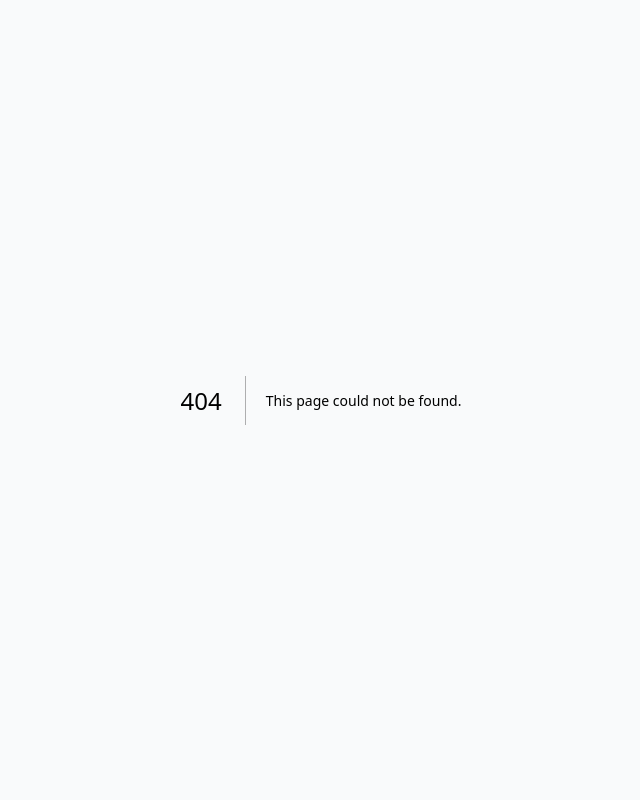
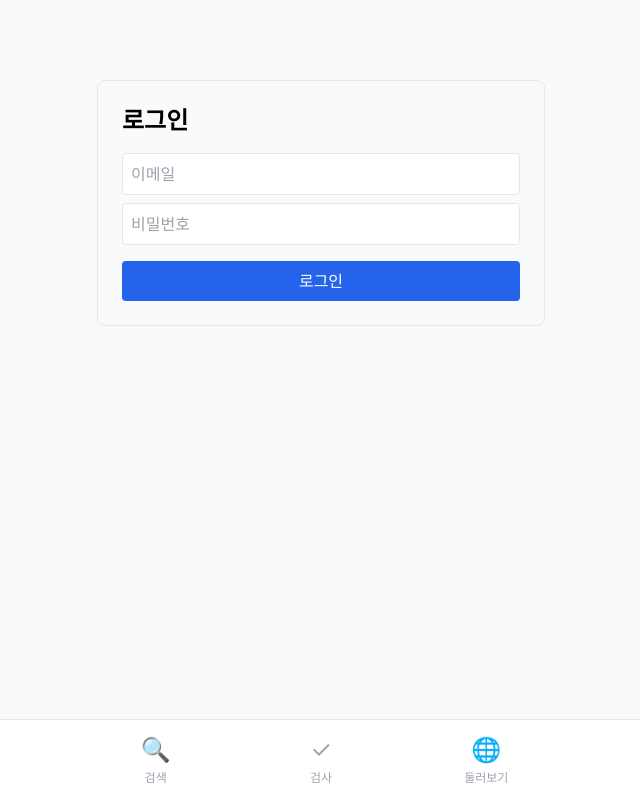
Before and after one commit to 4t4eam/TruthTrace, a Next.js app: page /login in a window 1280 px wide. Before the commit this address had no page. Shown: the whole page, without its empty margins (319-959 px from the left). Built offline with nearby package versions, Linux system fonts and the light colour scheme.

Commit message:
Create page.tsx

```diff
--- /dev/null
+++ b/app/login/page.tsx
@@ -0,0 +1,65 @@
+"use client";
+
+import { useState } from "react";
+import BottomNav from '@/components/BottomNav'
+
+export default function LoginPage() {
+  const [email, setEmail] = useState("");
+  const [password, setPassword] = useState("");
+  const [message, setMessage] = useState("");
+
+  const handleLogin = async () => {
+    try {
+      const res = await fetch("/api/auth/login", {
+        method: "POST",
+        body: JSON.stringify({ email, password }),
+        headers: { "Content-Type": "application/json" },
+      });
+
+      const data = await res.json();
+
+      if (res.ok && data.token) {
+        // 로그인 성공 시 localStorage에 토큰 저장
+        localStorage.setItem("token", data.token);
+        setMessage("로그인 성공!");
+      } else {
+        setMessage(data.error || "로그인 실패");
+      }
+    } catch (err) {
+      console.error(err);
+      setMessage("서버 오류");
+    }
+  };
+
+  return (
+    <div className="max-w-md mx-auto mt-20 p-6 border rounded-lg">
+      <h1 className="text-2xl font-bold mb-4">로그인</h1>
+
+      <input
+        type="email"
+        placeholder="이메일"
+        className="w-full border p-2 rounded mb-2"
+        value={email}
+        onChange={(e) => setEmail(e.target.value)}
+      />
+
+      <input
+        type="password"
+        placeholder="비밀번호"
+        className="w-full border p-2 rounded mb-2"
+        value={password}
+        onChange={(e) => setPassword(e.target.value)}
+      />
+
+      <button
+        onClick={handleLogin}
+        className="w-full bg-blue-600 text-white p-2 rounded mt-2"
+      >
+        로그인
+      </button>
+
+      {message && <p className="mt-4 text-center">{message}</p>}
+      <BottomNav />
+    </div>
+  );
+}
```
